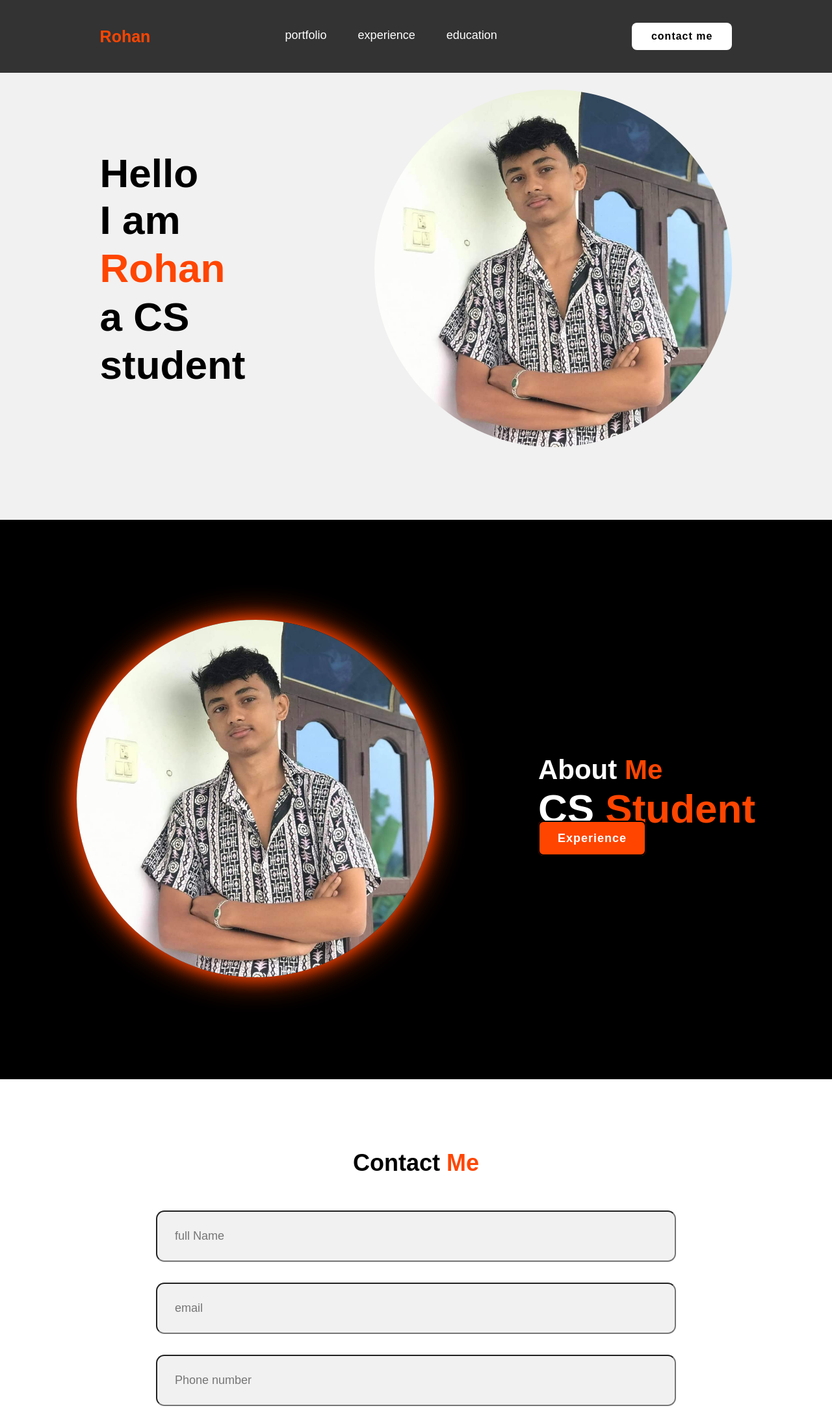
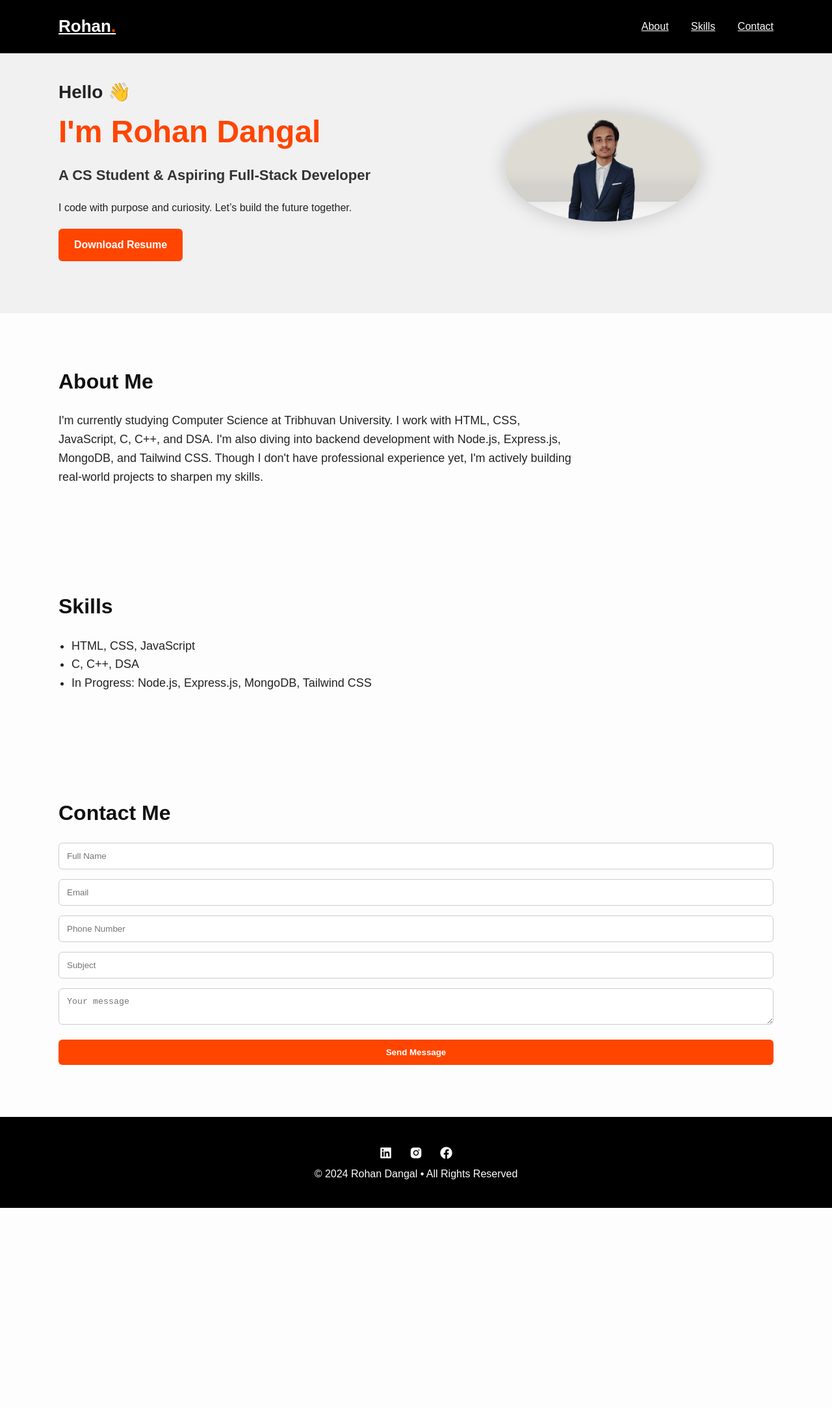
Before and after one commit to Rohan-Dangal/portfolio, a plain HTML site: page index.html in a window 1280 px wide. Shown: the top 2167 px of the page at 65% size. After the commit the page ends 1859 px from the top, so only its background shows below. Drawn offline with nearby package versions, Linux system fonts and the light colour scheme.

Commit message:
Updated portfolio HTML and CSS, added profile image, resume, and script.js

```diff
--- a/index.html
+++ b/index.html
@@ -1,92 +1,83 @@
 <!DOCTYPE html>
 <html lang="en">
 <head>
-    <meta charset="UTF-8">
-    <meta name="viewport" content="width=device-width, initial-scale=1.0">
-    <title>portfolio</title>
-    <link rel="stylesheet" href="style.css">
-
-    <link href='https://unpkg.com/boxicons@2.1.4/css/boxicons.min.css' rel='stylesheet'>
+  <meta charset="UTF-8" />
+  <meta name="viewport" content="width=device-width, initial-scale=1.0"/>
+  <title>Rohan Dangal • Portfolio</title>
+  <link rel="stylesheet" href="style.css" />
+  <link href='https://unpkg.com/boxicons@2.1.4/css/boxicons.min.css' rel='stylesheet'/>
 </head>
 <body>
+
 <header class="header">
-    <a href="#" class="logo"><span>Rohan</span></a>
+  <div class="container">
+    <a href="#" class="logo">Rohan<span>.</span></a>
     <nav class="navbar">
-        <a href="#">portfolio</a>
-        <a href="#">experience</a>
-        <a href="#">education</a>
+      <a href="#about">About</a>
+      <a href="#skills">Skills</a>
+      <a href="#contact">Contact</a>
     </nav>
-    <a href="#contact" class="contact">contact me</a>
+  </div>
+</header>
 
-</header>
-<section class="home">
-    <div class="home-content">
-        <h3>Hello</h3>
-        <h1>I am <span>Rohan<br></span>a CS student</h1>
+<section class="hero">
+  <div class="container hero-content">
+    <div class="intro">
+      <h3>Hello 👋</h3>
+      <h1>I'm <span>Rohan Dangal</span></h1>
+      <h2>A CS Student & Aspiring Full-Stack Developer</h2>
+      <p>I code with purpose and curiosity. Let’s build the future together.</p>
+      <a href="Rohan_Resume.pdf" class="btn download" download>Download Resume</a>
     </div>
-    <div class="img-box">
-        <img src="lsk.jpg" alt="" class="src">
+    <div class="hero-image">
+      <img src="prof img.png" alt="Rohan's Photo" />
+    </div>
   </div>
 </section>
-<section class="about">
-    <div class="about-img">
-        <img src="lsk.jpg" alt="">
-    </div>
-<div class="about-content">
-    <h2 class="heading">About <span>Me</span>
-    </h2>
-    <h3>CS <span>Student</span>
-    </h3>
 
-    <a href="#"class="btn-2">
-        Experience</a>
+<section id="about" class="about">
+  <div class="container">
+    <h2>About Me</h2>
+    <p>I'm currently studying Computer Science at Tribhuvan University. I work with HTML, CSS, JavaScript, C, C++, and DSA. I'm also diving into backend development with Node.js, Express.js, MongoDB, and Tailwind CSS. Though I don't have professional experience yet, I'm actively building real-world projects to sharpen my skills.</p>
   </div>
 </section>
+
+<section id="skills" class="skills">
+  <div class="container">
+    <h2>Skills</h2>
+    <ul>
+      <li>HTML, CSS, JavaScript</li>
+      <li>C, C++, DSA</li>
+      <li>In Progress: Node.js, Express.js, MongoDB, Tailwind CSS</li>
+    </ul>
+  </div>
+</section>
+
 <section id="contact" class="contact-form">
-    <h2 class="contact-Me">Contact <span>Me</span></h2>
+  <div class="container">
+    <h2>Contact Me</h2>
     <form action="https://formsubmit.co/johndangal2061@gmail.com" method="POST">
-        <div class="input-box">
-            <input type="text" placeholder="full Name">
+      <input type="text" name="name" placeholder="Full Name" required />
+      <input type="email" name="email" placeholder="Email" required />
+      <input type="tel" name="phone" placeholder="Phone Number" />
+      <input type="text" name="subject" placeholder="Subject" />
+      <textarea name="message" placeholder="Your message" required></textarea>
+      <button type="submit" class="btn">Send Message</button>
+    </form>
+  </div>
+</section>
 
-            <input type="email"
-            placeholder="email">
-        </div>
-        <div class="input-box">
-            <input type="number" placeholder="Phone number">
-            <input type="text"
-            placeholder="subject">
-
-        </div>
-        <textarea name="" id="" cols="30"
-        rows="10" placeholder= "your message"></textarea>
-        <input type="submit" value="send message"
-        class="btn-1">
-    </form>
-</section>
 <footer class="footer">
-
+  <div class="container">
     <div class="social">
-        <a href="https://www.linkedin.com/in/rohan-dangal-36b579244?utm_source=share&utm_campaign=share_via&utm_content=profile&utm_medium=android_app&fbclid=IwZXh0bgNhZW0CMTEAAR3uagadjhDb1OCjjrZLTxtjRmYKT68Z4rQ30aKiC5f5tfctxlDa1gcBnOE_aem_ZR8PYoC03-uMGpb3qCYh_g"><i class='bx bxl-linkedin-square'></i></a>
+      <a href="https://www.linkedin.com/in/rohan-dangal-36b579244"><i class='bx bxl-linkedin-square'></i></a>
       <a href="https://www.instagram.com/john_dangal/"><i class='bx bxl-instagram-alt'></i></a>
       <a href="https://www.facebook.com/john.dangal96"><i class='bx bxl-facebook-circle'></i></a>
+    </div>
+    <p>© 2024 Rohan Dangal • All Rights Reserved</p>
+  </div>
+</footer>
 
-    </div>
-    <ul class="list">
-        <li>
-            <a href="#">FAQ</a>
-        </li>
-        <li>
-            <a href="#">About Me</a>
-        </li>
-        <li>
-            <a href="#">Contact</a>
-        </li>
-        <li>
-            <a href="#">privacy policy</a>
-        </li>
-
-    </ul>
-    <p class="copyright">© 2024 Rohan | All right reserved</p>
-</footer>
+<script src="script.js"></script>
 </body>
 </html>
--- /dev/null
+++ b/script.js
@@ -0,0 +1,30 @@
+// Smooth scroll for internal navigation
+document.querySelectorAll('a[href^="#"]').forEach(link => {
+  link.addEventListener("click", function(e) {
+    e.preventDefault();
+    const target = document.querySelector(this.getAttribute("href"));
+    if (target) {
+      target.scrollIntoView({ behavior: "smooth" });
+    }
+  });
+});
+
+// Optional: Highlight active navbar link on scroll
+window.addEventListener("scroll", () => {
+  const sections = document.querySelectorAll("section");
+  const scrollY = window.scrollY;
+
+  sections.forEach(section => {
+    const offset = section.offsetTop - 120;
+    const height = section.offsetHeight;
+    const id = section.getAttribute("id");
+    if (scrollY >= offset && scrollY < offset + height) {
+      document.querySelectorAll(".navbar a").forEach(link => {
+        link.classList.remove("active");
+        if (link.getAttribute("href") === `#${id}`) {
+          link.classList.add("active");
+        }
+      });
+    }
+  });
+});
--- a/style.css
+++ b/style.css
@@ -1,288 +1,175 @@
-*{
+/* Reset & Base */
+* {
   margin: 0;
   padding: 0;
   box-sizing: border-box;
-  font-family: 'poppins',
-  sans-serif;
-  text-decoration: none;
-  list-style: none;
 }
-.header{
+body {
+  font-family: 'Poppins', sans-serif;
+  background: #fdfdfd;
+  color: #222;
+  line-height: 1.6;
+}
+.container {
+  width: 90%;
+  max-width: 1100px;
+  margin: auto;
+}
+
+/* Header */
+.header {
+  background: #000;
   position: fixed;
+  width: 100%;
+  z-index: 1000;
   top: 0;
   left: 0;
+}
+.header .container {
+  display: flex;
+  align-items: center;
+  justify-content: space-between;
+  padding: 20px 0;
+}
+.logo {
+  font-size: 26px;
+  color: #fff;
+  font-weight: bold;
+}
+.logo span {
+  color: orangered;
+}
+.navbar a {
+  color: #fff;
+  margin-left: 30px;
+  text-transform: capitalize;
+  font-weight: 500;
+  transition: 0.3s;
+}
+.navbar a:hover {
+  color: orangered;
+}
+
+/* Hero */
+.hero {
+  padding-top: 120px;
+  padding-bottom: 80px;
+  background: #f1f1f1;
+}
+.hero-content {
+  display: flex;
+  align-items: center;
+  flex-wrap: wrap;
+  gap: 3rem;
+}
+.intro {
+  flex: 1;
+}
+.intro h3 {
+  font-size: 28px;
+}
+.intro h1 {
+  font-size: 48px;
+  color: orangered;
+}
+.intro h2 {
+  font-size: 22px;
+  margin: 10px 0;
+  color: #333;
+}
+.intro p {
+  font-size: 16px;
+  margin: 20px 0;
+}
+.hero-image {
+  flex: 1;
+  text-align: center;
+}
+.hero-image img {
+  width: 300px;
+  border-radius: 50%;
+  box-shadow: 0 0 30px rgba(0,0,0,0.2);
+}
+
+/* Buttons */
+.btn {
+  display: inline-block;
+  padding: 12px 24px;
+  background: orangered;
+  color: #fff;
+  border-radius: 6px;
+  font-weight: 600;
+  border: none;
+  transition: 0.3s ease;
+  text-decoration: none;
+}
+.btn:hover {
+  background: #000;
+}
+
+/* Sections */
+section {
+  padding: 80px 0;
+}
+h2 {
+  font-size: 32px;
+  margin-bottom: 20px;
+  color: #111;
+}
+
+/* About */
+.about p {
+  font-size: 18px;
+  max-width: 800px;
+}
+
+/* Skills */
+.skills ul {
+  list-style-type: disc;
+  padding-left: 20px;
+  font-size: 18px;
+}
+
+/* Contact */
+.contact-form input,
+.contact-form textarea {
   width: 100%;
-  padding: 35px 12%;
-  background-color: rgba(0, 0, 0, 0.788);
-  backdrop-filter: blur(10px);
-  display: flex;
-  justify-content: space-between;
-  align-items: center;
-  z-index: 100;
+  margin-bottom: 15px;
+  padding: 12px;
+  border-radius: 6px;
+  border: 1px solid #ccc;
 }
-.logo
-{
-  font-size: 25px;
+.contact-form textarea {
+  resize: vertical;
+}
+.contact-form button {
+  width: 100%;
+  padding: 12px;
+  background: orangered;
   color: white;
+  border: none;
+  border-radius: 6px;
   font-weight: 600;
+  cursor: pointer;
   transition: 0.3s ease;
 }
-.logo:hover
-{
-  color: orangered;
-  text-shadow: 0 0 25px orangered,
-               0 0 50px orangered;
-  transform: scale(1.1);
+.contact-form button:hover {
+  background: #000;
 }
-span
-{
+
+/* Footer */
+.footer {
+  background: #000;
+  color: #fff;
+  padding: 40px 0;
+  text-align: center;
+}
+.footer .social a {
+  margin: 0 10px;
+  color: #fff;
+  font-size: 22px;
+  transition: 0.3s ease;
+}
+.footer .social a:hover {
   color: orangered;
 }
-.navbar
-{
-  display: flex;
-  gap: 3rem;
-}
-.navbar a{
-  font-size: 18px;
-  color: white;
-  font-weight: 500;
-  margin: 0 20 px;
-  border-bottom: 3px solid transparent;
-  transition: 0.3s ease;
-}
-.navbar a:hover,
-.navbar a.active
-{
-  color: orangered;
-  border-bottom: 3px solid orangered;
-}
-.contact
-{
-  padding: 10px 28px;
-  background-color: white;
-  color: black;
-  border: 2px solid transparent;
-  border-radius: 8px;
-  font-size: 16px;
-  letter-spacing: 1px;
-  font-weight: 600;
-  transition: 0.3s ease;
-}
-.contact:hover{
-  background-color: orangered;
-  box-shadow: 0 0 25px orangered;
-  color: white;
-}
-.home
-{
-  width: 100%;
-  min-height: 100vh;
-  background: rgb(241, 241, 241);
-  display: flex;
-  align-items: center;
-  gap: 7em;
-  padding: 30px 12% 0;
-}
-.home-content
-{
-  max-width: 800;
-}
-.home-content h3{
-  font-size: 62px;
-}
-.home-content h1{
-  font-size: 62px;
-  line-height: 1.2;
-}
-.home-content p
-{
-  font-size: 18px;
-  margin: 25px 0 30px;
-}
-.btn-box
-{
-  width: 345px;
-  display: flex;
-  gap: 2em;
-}
-.btn-1
-{
-  padding: 15px 28px;
-  background-color: black;
-  color: white;
-  border: 2px solid transparent;
-  border-radius: 8px;
-  font-size: 18;
-  letter-spacing: 1px;
-  font-weight: 600;
-  transition: 0.3s ease;
-  cursor: pointer;
-}
-.btn-1:hover
-{
-  background-color: white;
-  color: black;
-  border: 2px solid black;
-}
-.btn-2
-{
-  padding: 15px 28px;
-  background-color: orangered;
-  color: white;
-  border: 2px solid black;
-  border-radius: 8px;
-  font-size: 18px;
-  letter-spacing: 1px;
-  font-weight: 600;
-  transition: 0.3s ease;
-  cursor: pointer;
-}
-.btn-2:hover{
-  background-color: white;
-  color: orangered;
-}
-.img-box img
-{
-  border-radius: 50%;
-  width: 550px;
-}
-::-webkit-scrollbar
-{
-  width: 15px;
-}
-::-webkit-scrollbar-thumb
-{
-  background-color: orangered;
-}
-::-webkit-scrollbar-track{
-  background-color: rgba(0, 0, 0, 0.6);
-  width: 50px;
-}
-.about
-{
-  display: flex;
-  justify-content: center;
-  align-items: center;
-  padding: 12% 8%;
-  gap: 10em;
-  background: black;
-}
-.about-img img{
-  position: relative;
-  width: 550px;
-  box-shadow: 0 0 25px orangered,
-              0 0 50px orangered;
-              border-radius: 50%;
-}
-.about-content h2
-{
-  text-align: left;
-  color: white;
-  font-size: 42px;
-}
-.about-content h3
-{
-  font-size: 62px;
-  color: white;
-}
-.about-content p{
-  color: white;
-  font-size: 20px;
-  margin: 2em 0 3em;
-}
-.contact-form h2
-{
-  text-align: center;
-  margin-top: 3em;
-  margin-bottom: 1em;
-  font-size: 36px;
-}
-.contact-form form
-{
-  max-width: 50em;
-  margin: 1em auto;
-  text-align: center;
-  margin-bottom: 3em;
-}
-.contact-form form .input-box
-{
-  display: flex;
-  justify-content: center;
-  flex-wrap: wrap;
-}
-.contact-form form .input-box input,
-.contact-form form textarea{
-  width: 100%;
-  padding: 1.5em;
-  font-size: 18px;
-  color: black;
-  background: rgb(241, 241, 241);
-  border-radius: .8rem;
-  margin: 1rem 0;
-  resize: none;
-}
-.footer
-{
-  position: relative;
-  bottom: 0;
-  width: 100%;
-  padding: 40px 0;
-  background-color: black;
-}
-.footer .social
-{
-  text-align: center;
-  padding-bottom: 25px;
-  color: white;
-}
-.footer .social a
-{
-font-size: 24px;
-color: white;
-border: 2px solid orangered;
-width: 40px;
-height: 40px;
-line-height: 38px;
-display: inline-block;
-text-align: center;
-border-radius: 50%;
-margin: 0 8px;
-box-shadow: inset 0 0 10px orangered, 0 0 10px orangered;
-transition: 0.3s ease;
-}
-.footer .social a:hover
-{
-transform: scale(1.2)translater(-10px);
-color: orangered;
-border: 2px solid orangered;
-}
-.footer ul{
-  margin-top: 0;
-  padding: 0;
-  font-size: 18px;
-  line-height: 1.6;
-  margin-bottom: 0;
-  text-align: center;
-}
-.footer ul li a
-{
-  color: white;
-  border-bottom: 3px solid transparent;
-  transition: 0.3s ease;
-}
-.footer ul li a:hover
-{
-  border-bottom: 3px solid orangered;
-}
-.footer ul li{
-  display: inline-block;
-  padding: 0 15px;
-}
-.footer .copyright
-{
-  margin-top: 15px;
-  text-align: center;
-  font-size: 12px;
-  color: white;
-}
```
Also changed, not shown: prof img.png (added), 1 other file. Lines whose indentation alone changed are shown as unchanged.
